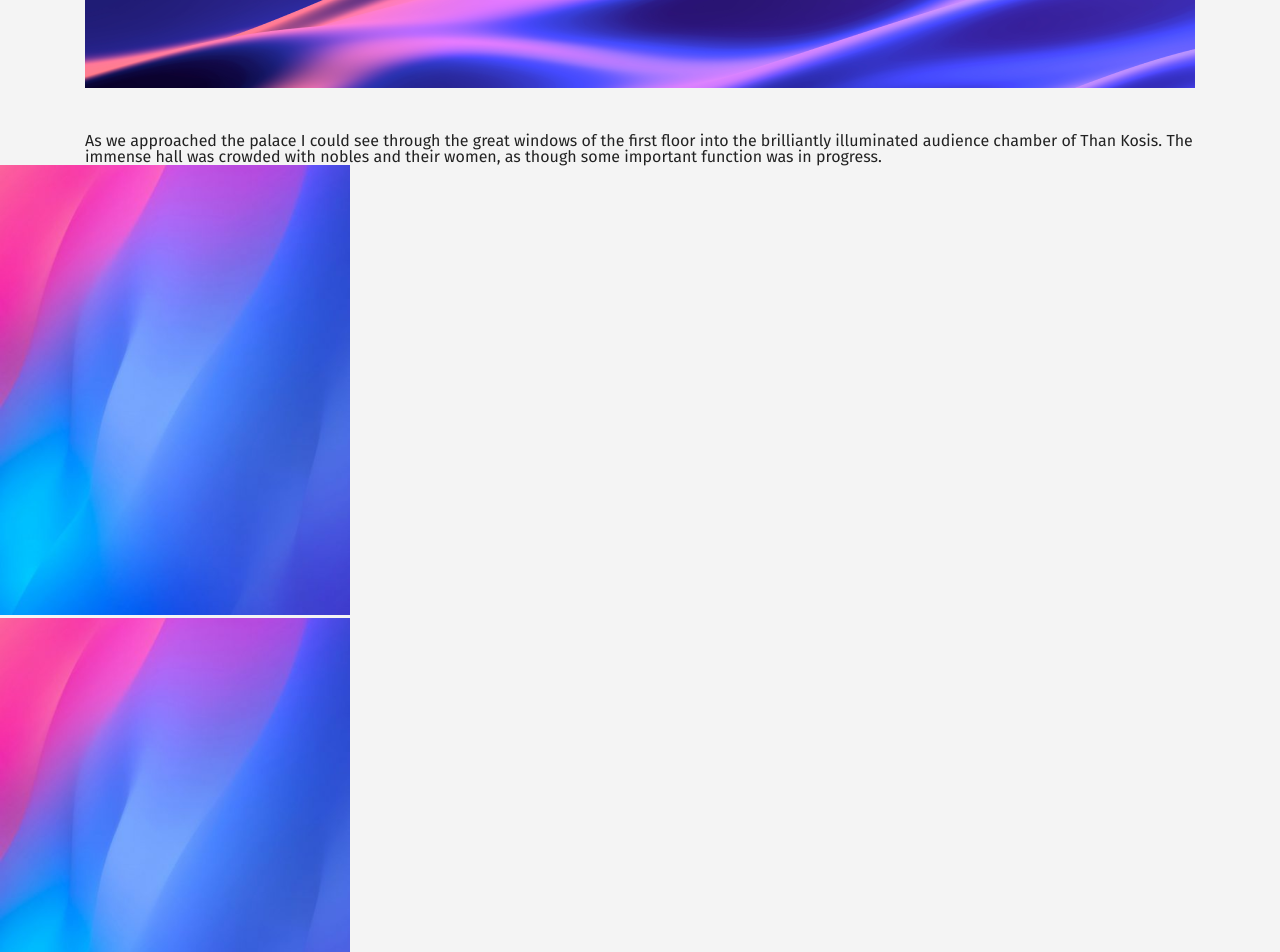
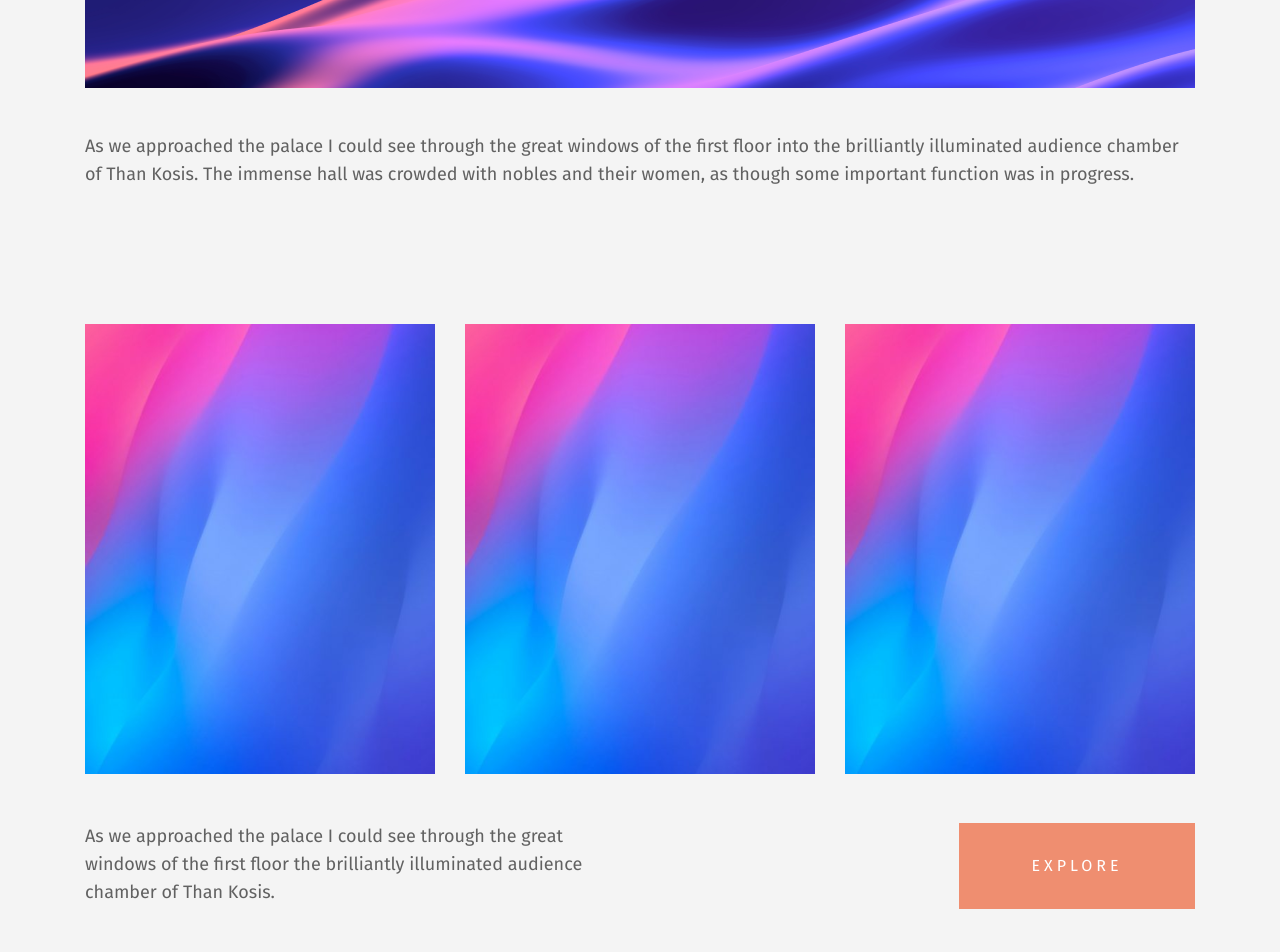
Before and after one commit to praganavictor/collabcode, a plain HTML site: page work-details.html in a window 1280 px wide. Shown: the part 900-1852 px from the top of the page. After the commit the page ends 1809 px from the top, so only its background shows below. Drawn offline with Linux system fonts and the light colour scheme.

Commit message:
estilização do css

```diff
--- a/css/base.css
+++ b/css/base.css
@@ -3,3 +3,9 @@ body {
   background-color: #f4f4f4;
   min-width: 290px;
 }
+
+p {
+  color: rgba(34, 34, 34, 0.7);
+  font-size: 18px;
+  line-height: 1.555em;
+}
--- a/css/explore.css
+++ b/css/explore.css
@@ -0,0 +1,32 @@
+.explore {
+  display: flex;
+  flex-wrap: wrap;
+  justify-content: space-between;
+}
+
+.explore .images {
+  display: flex;
+  justify-content: space-between;
+  flex-wrap: wrap;
+  margin-bottom: 46px;
+  width: 100%;
+}
+
+.explore .description {
+  width: 540px;
+}
+
+.explore .button {
+  display: flex;
+  justify-content: center;
+  align-items: center;
+  background-color: #ef8e70;
+  width: 160px;
+  height: 50px;
+  padding: 18px 38px;
+  text-decoration: none;
+  color: #fff;
+  line-height: 1em;
+  letter-spacing: 4px;
+  text-transform: uppercase;
+}
--- a/css/featured.css
+++ b/css/featured.css
@@ -2,6 +2,7 @@
   display: flex;
   flex-wrap: wrap;
   justify-content: space-between;
+  margin-bottom: 135px;
 }
 
 .featured .title {
@@ -30,10 +31,6 @@
 .featured .photo {
   width: 100%;
   margin-bottom: 42px;
-}
-
-.featured .caption {
-  color: #222;
 }
 
 @media (max-width: 800px) {
--- a/work-details.html
+++ b/work-details.html
@@ -34,11 +34,7 @@
       <h1 class="title">Branding Do You Know Who You Are</h1>
       <ul class="social">
         <li class="item">
-          <a
-            href="http://twitch.tv/vetorz"
-            target="blank"
-            rel="noopener noreferrer"
-            class="action"
+          <a href="http://twitch.tv/vetorz" target="blank" rel="noopener noreferrer" class="action"
             ><img src="img/icon-twitch.svg" alt="Twitch icon" class="icon"
           /></a>
         </li>
@@ -74,15 +70,16 @@
       <figure class="wrapper-photo">
         <img src="img/featured.png" alt="Placeholder" class="photo" />
         <figcaption class="caption">
-          As we approached the palace I could see through the great windows of
-          the first floor into the brilliantly illuminated audience chamber of
-          Than Kosis. The immense hall was crowded with nobles and their women,
-          as though some important function was in progress.
+          <p>
+            As we approached the palace I could see through the great windows of the first floor
+            into the brilliantly illuminated audience chamber of Than Kosis. The immense hall was
+            crowded with nobles and their women, as though some important function was in progress.
+          </p>
         </figcaption>
       </figure>
     </section>
 
-    <section class="explore">
+    <section class="explore container">
       <ol class="images">
         <li class="item">
           <img src="img/expore-1.png" alt="Explore 1" class="photo" />
@@ -93,13 +90,12 @@
         <li class="item">
           <img src="img/expore-3.png" alt="Explore 3" class="photo" />
         </li>
-        <p class="description">
-          As we approached the palace I could see through the great windows of
-          the first floor the brilliantly illuminated audience chamber of Than
-          Kosis.
-        </p>
-        <a href="#to-do" class="button">Explore</a>
       </ol>
+      <p class="description">
+        As we approached the palace I could see through the great windows of the first floor the
+        brilliantly illuminated audience chamber of Than Kosis.
+      </p>
+      <a href="#to-do" class="button">Explore</a>
     </section>
   </body>
 </html>
```
